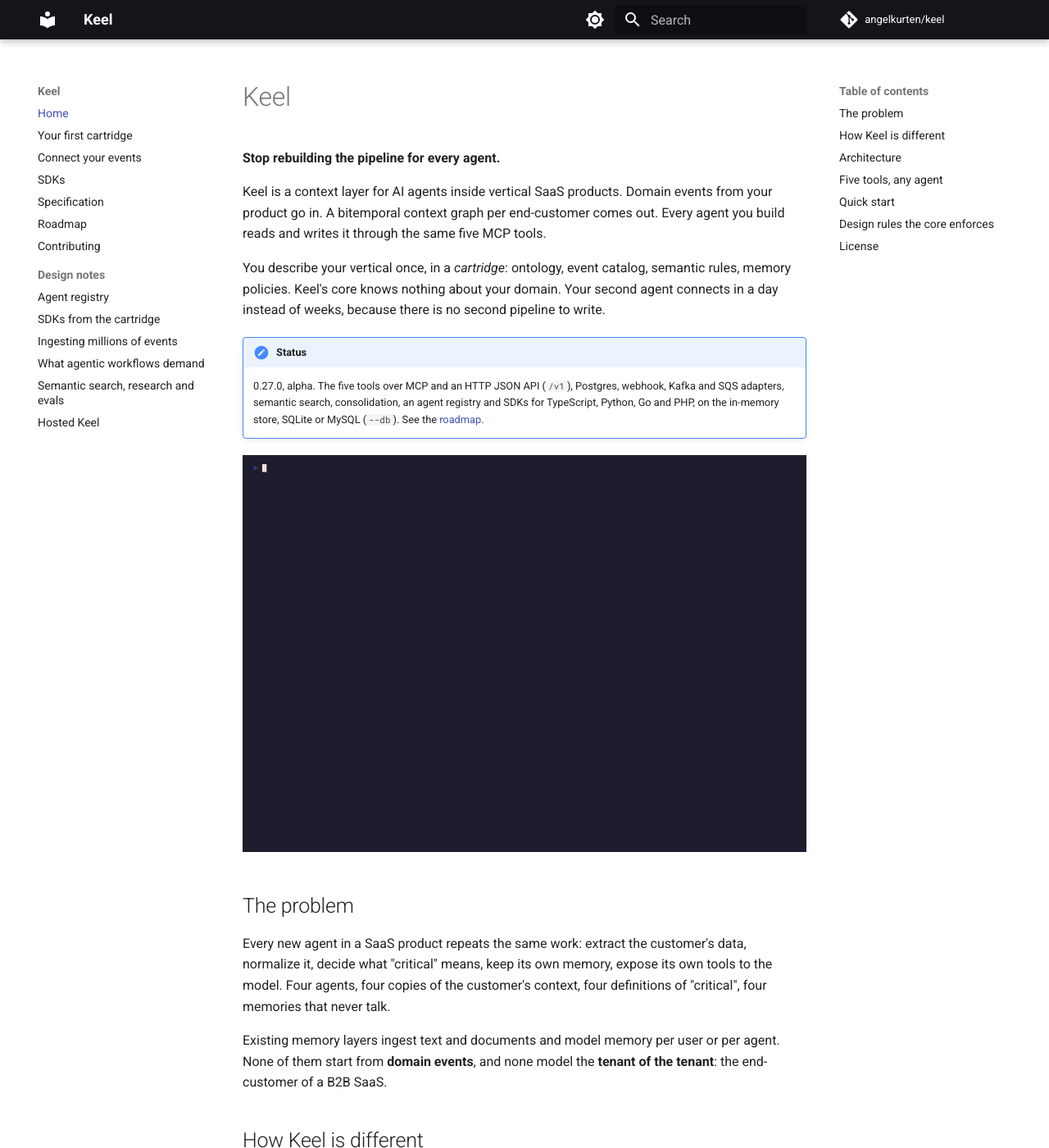
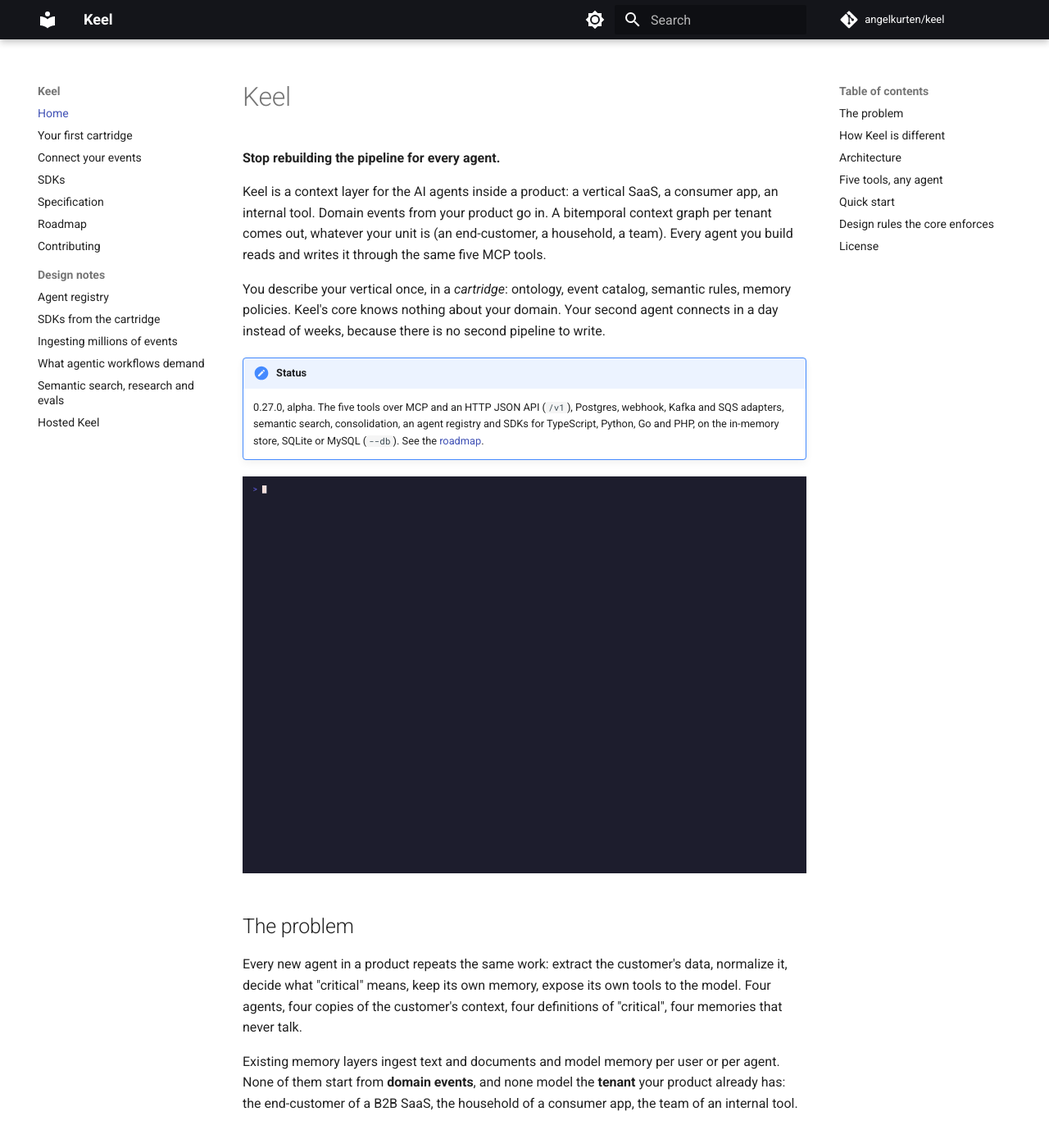
Before and after one commit to angelkurten/keel, an MkDocs documentation site: the page built from docs/index.md, in a window 1280 px wide and 1400 px high. Shown: the whole window at 82% size. Built offline with MkDocs 1.6.1 and Material for MkDocs 9.7.7, drawn with Linux system fonts in a browser that asks for light colours; comment, search, counter and statistics services are not loaded; some of the changed text lies outside the part shown.

Commit message:
Describe Keel for any product with agents, not only vertical SaaS
README, docs index, the PyPI description and the CLI help: the tenant is
whatever unit the product has (an end-customer, a household, a team),
and the product may be a SaaS, a consumer app or an internal tool.

Co-Authored-By: Claude Opus 5.5 <noreply@anthropic.com>
Claude-Session: https://claude.ai/code/session_01MmqHJpZo2Ya1H1Q3wusx6W

````diff
--- a/docs/index.md
+++ b/docs/index.md
@@ -2,7 +2,7 @@
 
 **Stop rebuilding the pipeline for every agent.**
 
-Keel is a context layer for AI agents inside vertical SaaS products. Domain events from your product go in. A bitemporal context graph per end-customer comes out. Every agent you build reads and writes it through the same five MCP tools.
+Keel is a context layer for the AI agents inside a product: a vertical SaaS, a consumer app, an internal tool. Domain events from your product go in. A bitemporal context graph per tenant comes out, whatever your unit is (an end-customer, a household, a team). Every agent you build reads and writes it through the same five MCP tools.
 
 You describe your vertical once, in a *cartridge*: ontology, event catalog, semantic rules, memory policies. Keel's core knows nothing about your domain. Your second agent connects in a day instead of weeks, because there is no second pipeline to write.
 
@@ -13,22 +13,22 @@ You describe your vertical once, in a *cartridge*: ontology, event catalog, sema
 
 ## The problem
 
-Every new agent in a SaaS product repeats the same work: extract the customer's data, normalize it, decide what "critical" means, keep its own memory, expose its own tools to the model. Four agents, four copies of the customer's context, four definitions of "critical", four memories that never talk.
+Every new agent in a product repeats the same work: extract the customer's data, normalize it, decide what "critical" means, keep its own memory, expose its own tools to the model. Four agents, four copies of the customer's context, four definitions of "critical", four memories that never talk.
 
-Existing memory layers ingest text and documents and model memory per user or per agent. None of them start from **domain events**, and none model the **tenant of the tenant**: the end-customer of a B2B SaaS.
+Existing memory layers ingest text and documents and model memory per user or per agent. None of them start from **domain events**, and none model the **tenant** your product already has: the end-customer of a B2B SaaS, the household of a consumer app, the team of an internal tool.
 
 ## How Keel is different
 
 1. **Cartridges.** A vertical is declared in YAML plus a few ten-line handlers. The core stays generic. Write a cartridge for fleets, clinics, logistics, or your own product.
 2. **Events in, not documents.** Keel ingests structured facts with time: Postgres tables, webhooks, Kafka, SQS. Ingestion is deterministic and cheap. The graph is exact because it is born from events, not inferred from text.
 3. **Every fact carries its provenance.** Source, `valid_from`, `valid_to`, `recorded_at`, and who corrected it. Audit-ready by construction.
-4. **Tenant of the tenant.** One subgraph per end-customer, with its own permissions and expiry.
+4. **One graph per tenant.** One subgraph per end-customer, household or team, with its own permissions and expiry.
 
 ## Architecture
 
 ```mermaid
 flowchart LR
-    subgraph saas ["Your SaaS"]
+    subgraph saas ["Your product"]
         pg[("Postgres outbox")]
         wh["Webhook"]
         jl[".jsonl file"]
--- a/pyproject.toml
+++ b/pyproject.toml
@@ -1,7 +1,7 @@
 [project]
 name = "keel-context"
 version = "0.27.0"
-description = "Context layer for AI agents in vertical SaaS: domain events in, a per-tenant bitemporal context graph out, shared by every agent through five MCP tools."
+description = "Context layer for the AI agents in a product (a SaaS, a consumer app, an internal tool): domain events in, a per-tenant bitemporal context graph out, shared by every agent through five MCP tools."
 readme = "README.md"
 license = { text = "Apache-2.0" }
 requires-python = ">=3.10"
````
Also changed, not shown: README.md (+5 -5 lines), 1 other file.
